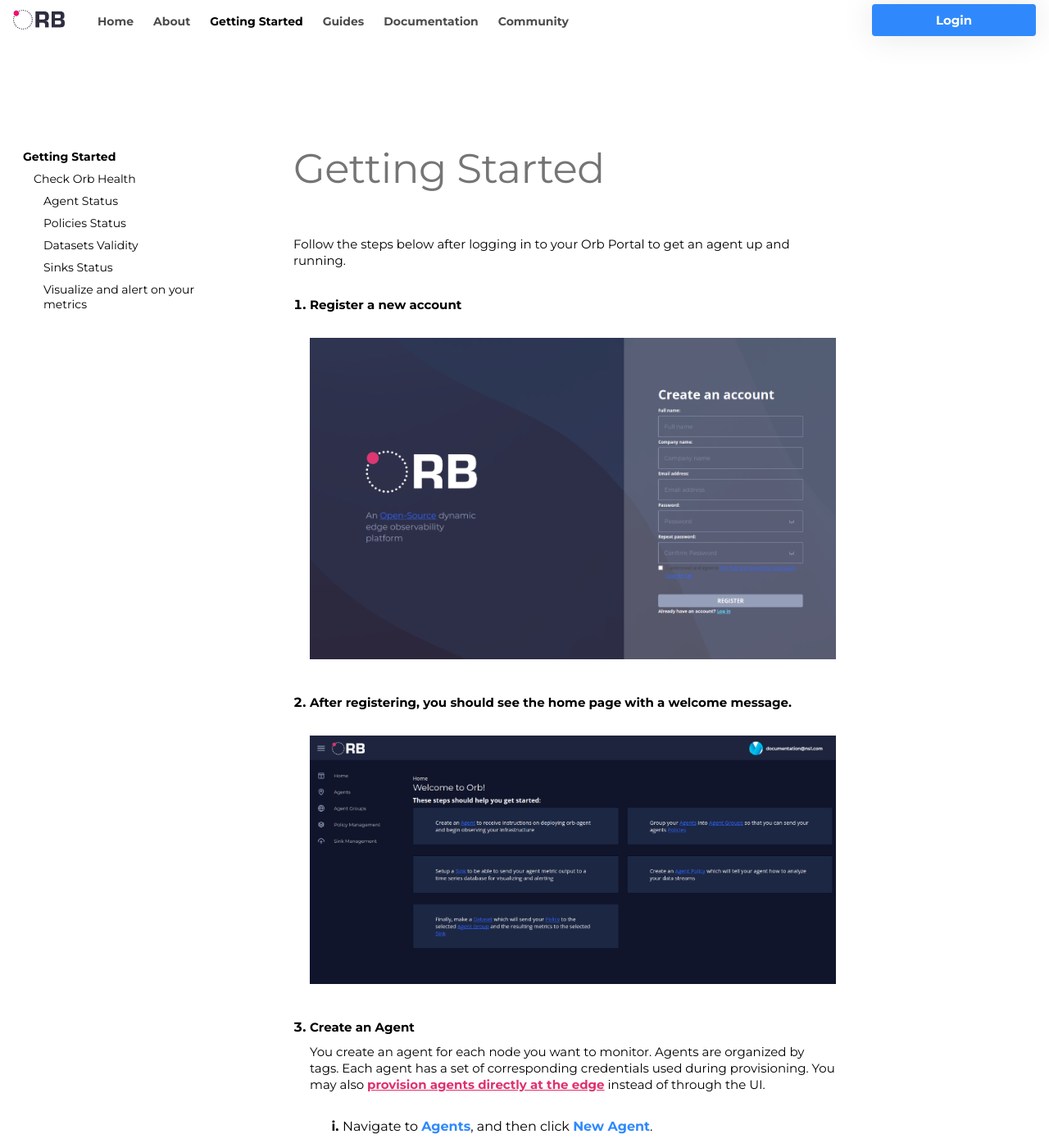
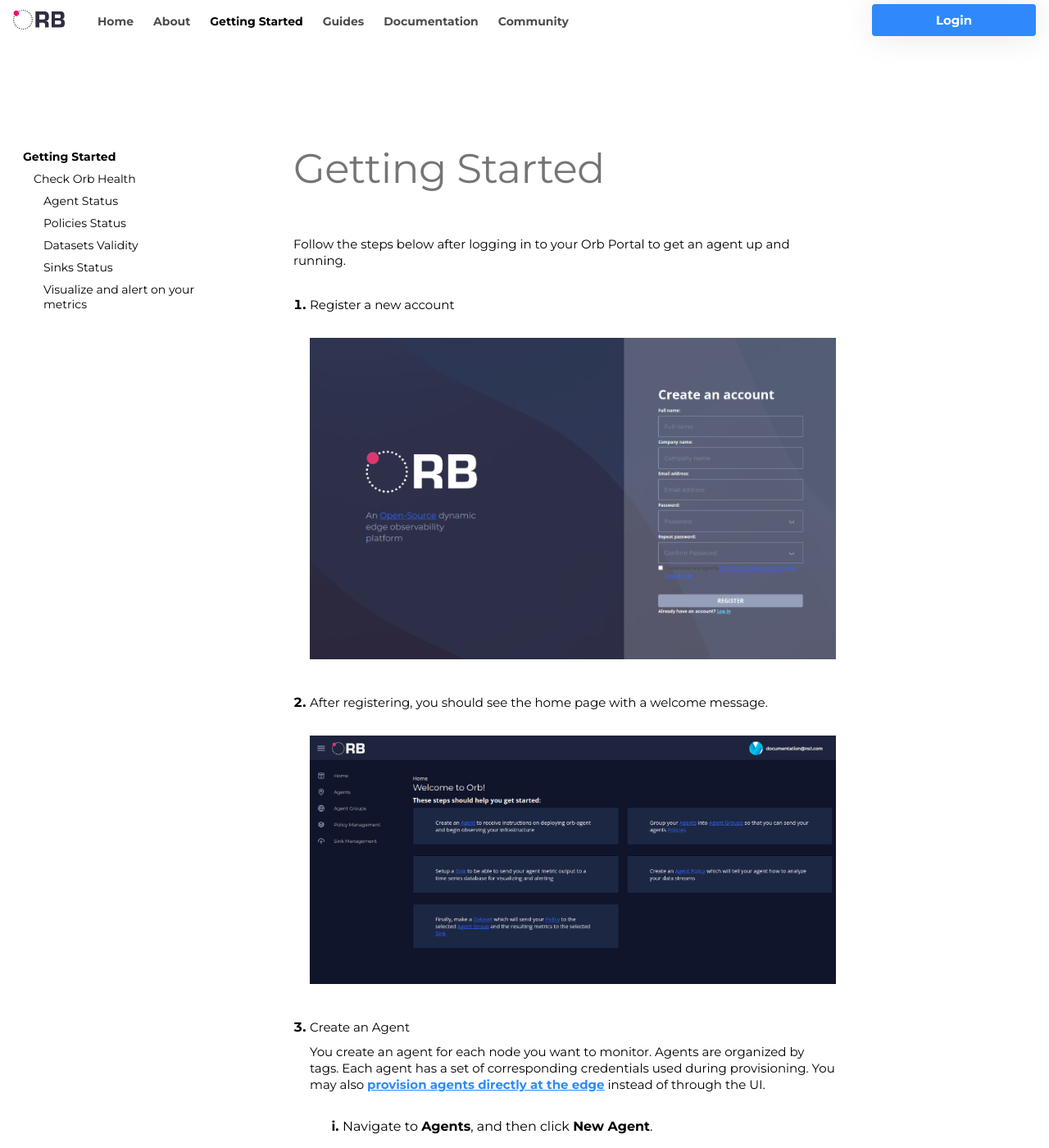
Before and after one commit to orb-community/orb-website, an MkDocs documentation site: the page built from docs/getting_started.md, in a window 1280 px wide and 1400 px high. Shown: the whole window at 82% size. Built offline with MkDocs 1.6.1 and Material for MkDocs 9.7.7, drawn with Linux system fonts in a browser that asks for light colours.

Commit message:
change styles of bold, link and mark

```diff
--- a/docs/stylesheets/extra.css
+++ b/docs/stylesheets/extra.css
@@ -175,17 +175,13 @@
 }
 
 .md-typeset a {
-  color: var(--orb-pink);
+  color: var(--orb-blue);
   font-weight: 600;
   text-decoration: underline;
 }
 
-strong {
+p > a {
   color: var(--orb-blue);
-}
-
-p > a {
-  color: var(--orb-pink);
 }
 
 .md-nav__source {
@@ -277,16 +273,11 @@
   margin-left: 0 !important;
 }
 
-.md-typeset ol > li {
-  font-weight: 800;
-}
-
 .md-typeset ol > li > img {
   margin: 1rem 0 1rem -1rem !important;
 }
 
 .md-typeset ol > li > p::first-line {
-  font-weight: 800;
   line-height: 2rem;
 }
 
@@ -297,6 +288,12 @@
   list-style-type: lower-roman;
 }
 
-.md-typeset ol > li > ol > li::marker {
+.md-typeset ol > li::marker, .md-typeset ol > li > ol > li::marker {
   font-weight: 800;
 }
+
+.md-typeset mark {
+  background-color: transparent;
+  font-weight: 800;
+  color: var(--orb-pink);
+}
--- a/mkdocs.yml
+++ b/mkdocs.yml
@@ -25,6 +25,9 @@
   - pymdownx.snippets
   - pymdownx.highlight
   - pymdownx.inlinehilite
+  - pymdownx.caret
+  - pymdownx.mark
+  - pymdownx.tilde
   - pymdownx.superfences
   - admonition
   - pymdownx.details
```
